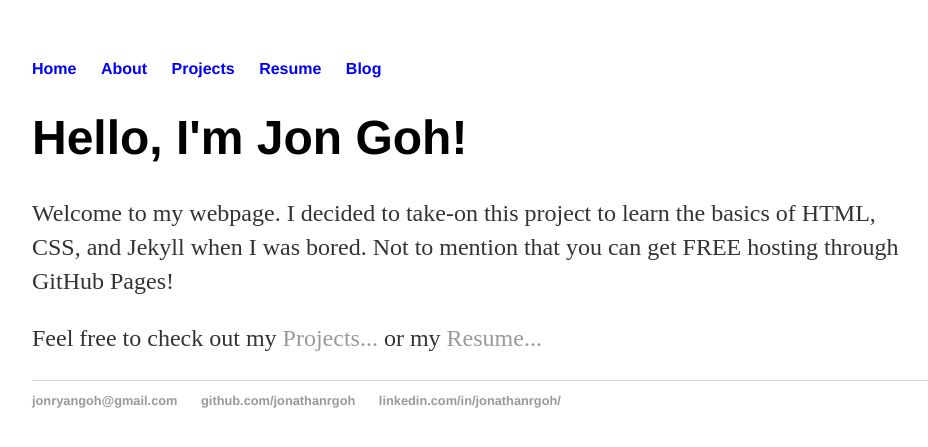
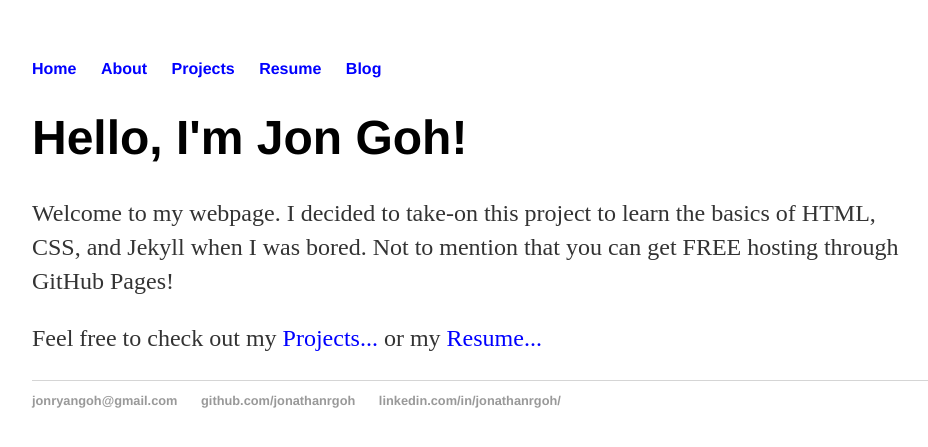
Before and after one commit to jonathanrgoh/jonathanrgoh.github.io, a Jekyll site: the page built from index.html, in a window 1280 px wide. Shown: the top 447 px of the page, without its empty margins (160-1088 px from the left). Built offline with Jekyll 4.4.1, drawn with Linux system fonts in a browser that asks for light colours.

Commit message:
Update index.html

```diff
--- a/index.html
+++ b/index.html
@@ -6,6 +6,6 @@ title: Jon Goh, First Website Attempt
 	<h1>Hello, I'm Jon Goh!</h1>
 
 		<p>Welcome to my webpage. I decided to take-on this project to learn the basics of HTML, CSS, and Jekyll when I was bored. Not to mention that you can get FREE hosting through GitHub Pages!</p>
-		<p>Feel free to check out my <a href="/projects">Projects...</a> or my <a href="/resume">Resume...</a> </p>
+		<p>Feel free to check out my <a href="/projects" style="color:blue;">Projects...</a> or my <a href="/resume" style="color:blue;">Resume...</a> </p>
 
 </div><!-- /.blurb -->
```
